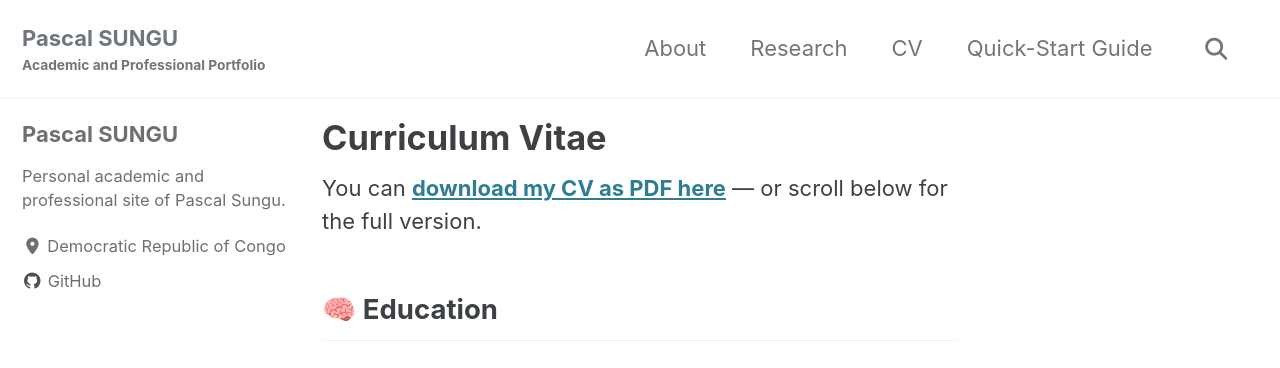
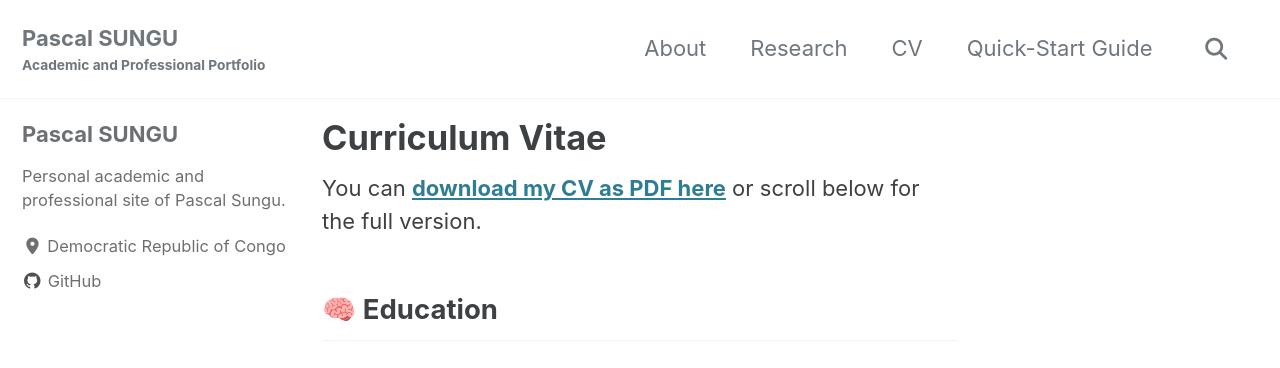
Before and after one commit to Pascal-SUNGU/Pascal-SUNGU.github.io, a Jekyll site: the page built from _pages/cv.md, in a window 1280 px wide and 900 px high. Shown: the top 368 px of the window. Built offline with Jekyll 4.4.1, drawn with Linux system fonts in a browser that asks for light colours; cached includes are drawn as plain includes.

```diff
--- a/_pages/cv.md
+++ b/_pages/cv.md
@@ -5,7 +5,7 @@ permalink: /cv/
 author_profile: true
 ---
 
-You can [**download my CV as PDF here**](https://pascal-sungu.github.io/pascal_sungu_cv.pdf) — or scroll below for the full version.
+You can [**download my CV as PDF here**](https://pascal-sungu.github.io/pascal_sungu_cv.pdf) or scroll below for the full version.
 
 ## 🧠 Education
 
```
